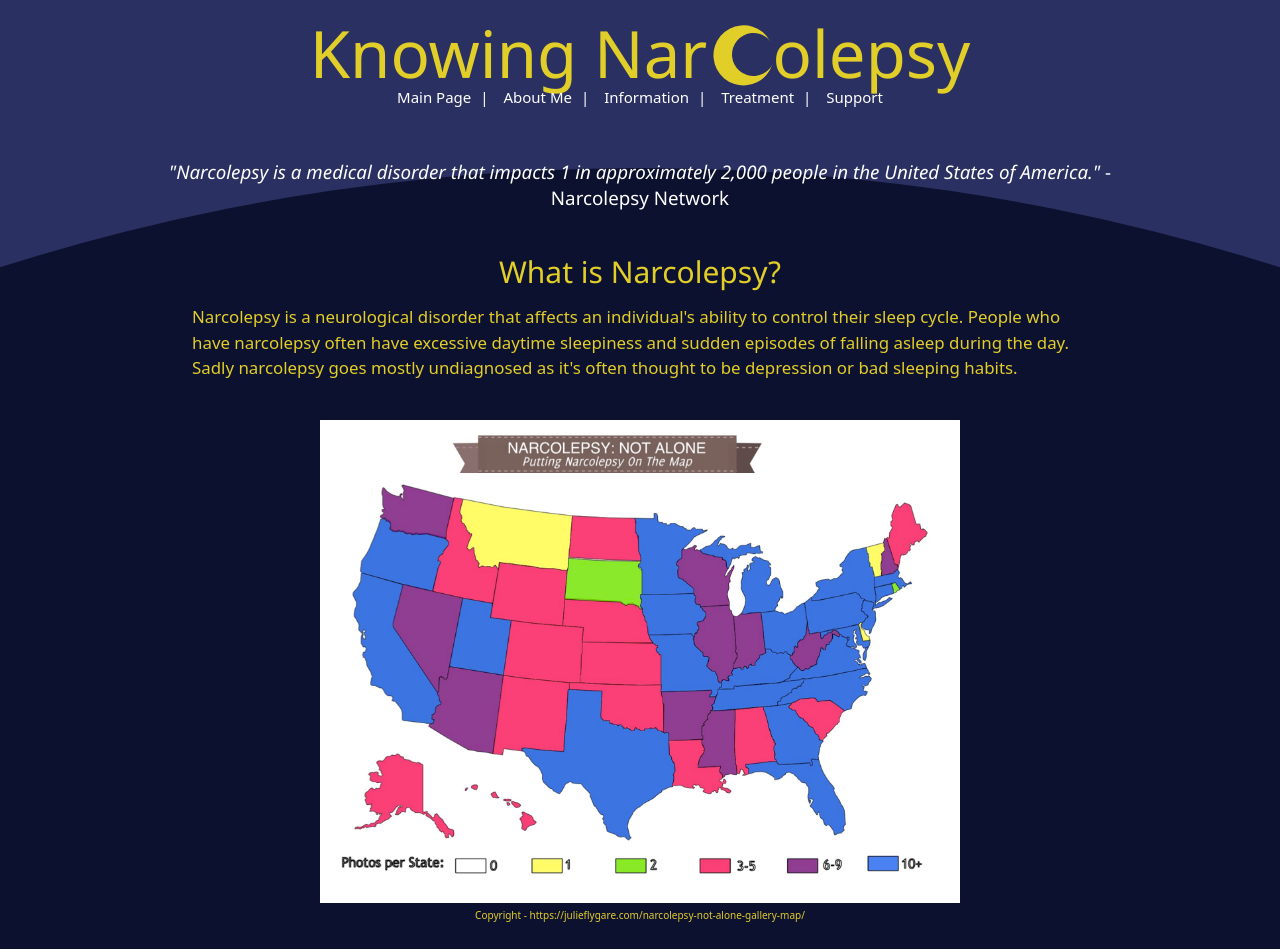
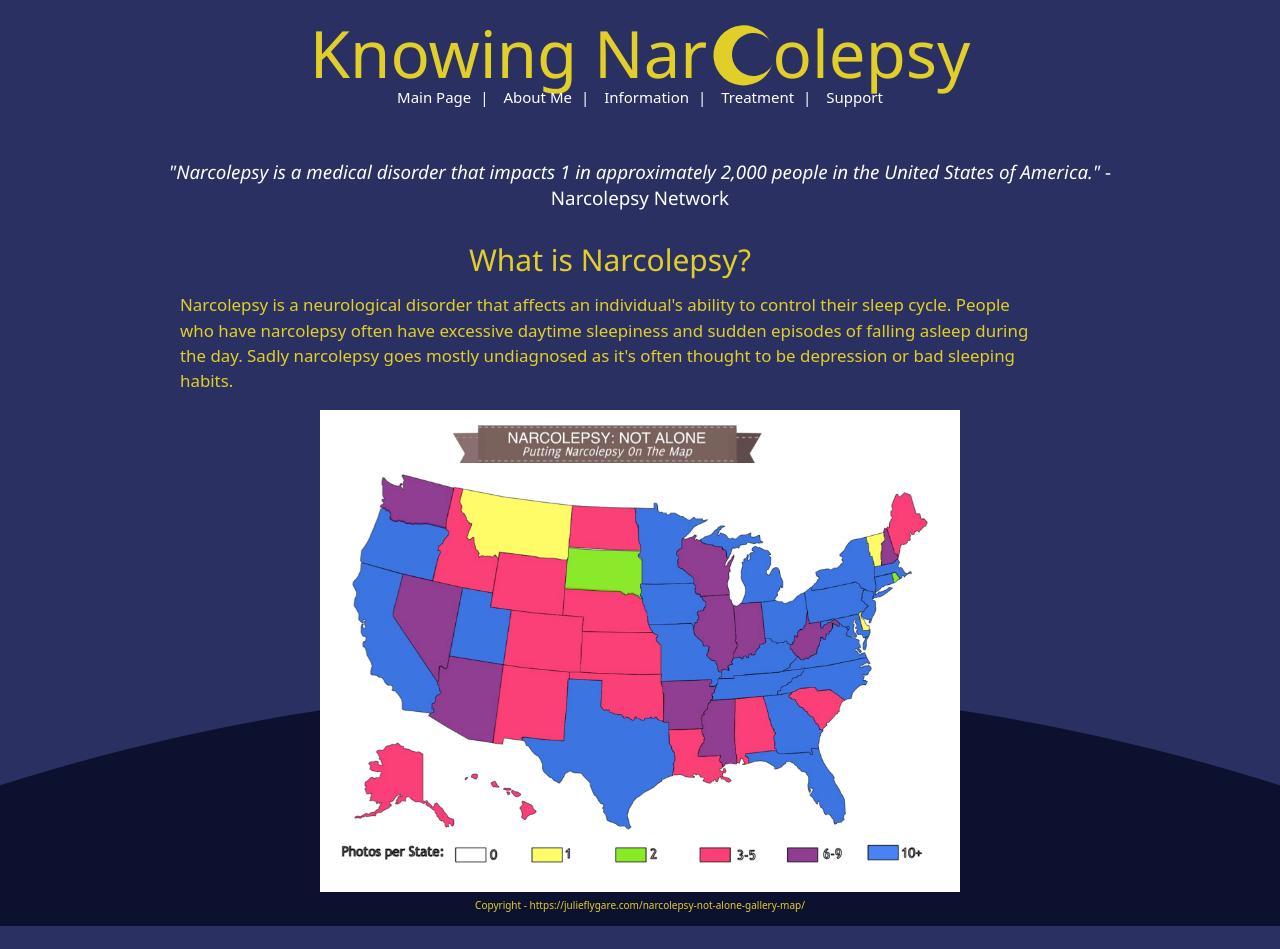
Before and after one commit to That-GuyTP/Knowing-Narcolepsy, a React app in the folder kn-react/: page / in a window 1280 px wide. After the commit the page ends 926 px from the top, so only its background shows below. Built offline with nearby package versions, Linux system fonts and the light colour scheme; no server answers.

Commit message:
Seeing if this is why my changes aren't going through

```diff
--- a/kn-react/src/css/MainPage.css
+++ b/kn-react/src/css/MainPage.css
@@ -44,11 +44,21 @@
 
 #div-intro {
     position: relative;
+    width: min(100%, 720px);
+    margin: 0 auto;
 }
 
 #div-img {
     display: block;
     width: 100%;
+    margin-top: clamp(0.55rem, 1.4vh, 0.95rem);
+}
+
+#div-intro,
+#div-img {
+    background: transparent;
+    padding: 0;
+    border-radius: 0;
 }
 
 #img-intro-container {
@@ -113,6 +123,7 @@
 /* Hill */
 #hill {
     --hill-size: clamp(2200px, 430vw, 4200px);
+    --hill-crest-offset: clamp(170px, 24vh, 260px);
     position: absolute;
     z-index: -1;
     width: var(--hill-size);
@@ -120,7 +131,8 @@
     background-color: var(--prim-color);
     border-radius: 50%;
     left: 50%;
-    top: clamp(120px, 20vh, 220px);
+    top: auto;
+    bottom: calc((var(--hill-size) - var(--hill-crest-offset)) * -1);
     transform: translateX(-50%);
     pointer-events: none;
 }
@@ -136,6 +148,10 @@
 
     #div-maincontent {
         width: min(72vw, 920px);
+    }
+
+    #div-intro {
+        width: min(100%, 860px);
     }
 
     #moon {
@@ -154,6 +170,6 @@
 
     #hill {
         --hill-size: clamp(3600px, 330vw, 6500px);
-        top: clamp(165px, 21vh, 280px);
+        --hill-crest-offset: clamp(230px, 30vh, 360px);
     }
 }
```
